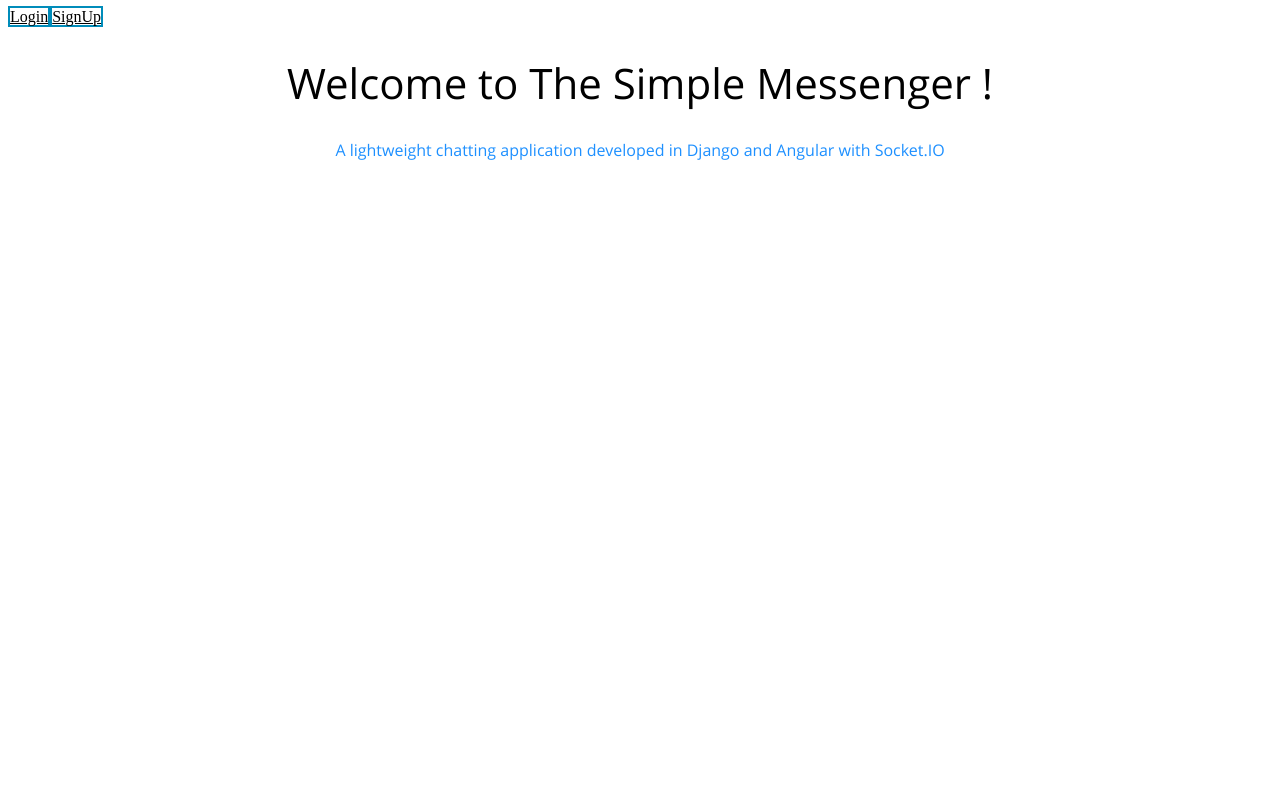
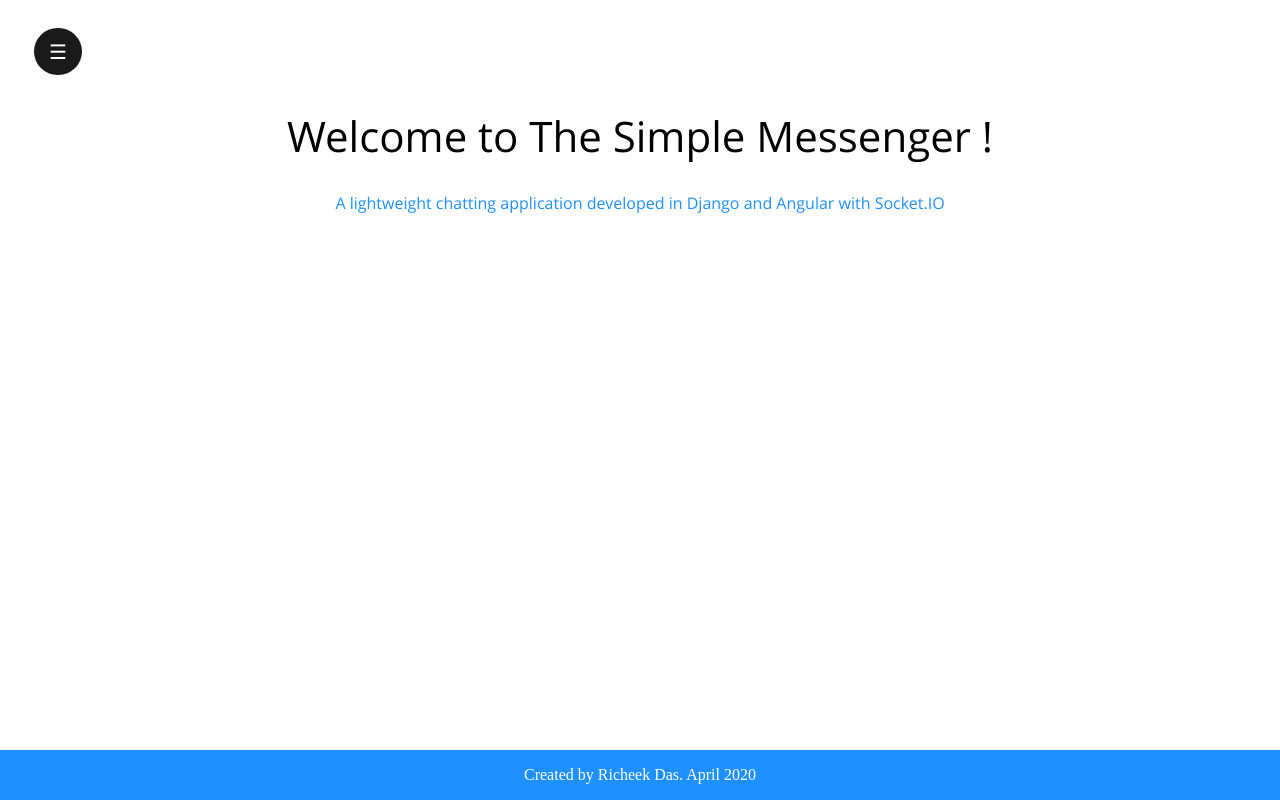
Before and after one commit to sudoRicheek/The-Angular-Django-Socket-Messenger, an Angular app in the folder Angular Frontend Server/messenger-frontend/: page / in a window 1280 px wide. Built offline with nearby package versions, Linux system fonts and the light colour scheme.

Commit message:
Update app.component.html

```diff
--- a/Angular Frontend Server/messenger-frontend/src/app/app.component.html
+++ b/Angular Frontend Server/messenger-frontend/src/app/app.component.html
@@ -1,8 +1,30 @@
+
+<body>
+  <div id="mySidebar" class="sidebar">
+    <a href="javascript:void(0)" class="closebtn" (click)="closeNav()">×</a>
     <a routerLink="/login" class="button">Login</a>
     <a routerLink="/signup" class="button">SignUp</a>
+    <br>
+    <hr>
+    <a class="logout" href="#">Logout</a>
+  </div>
+
+  <div id="main">
+    <div class="navbar">
+      <button class="openbtn" (click)="openNav()">☰</button>
+    </div>
+
+    <div class="header">
       <h1>Welcome to The Simple Messenger !</h1>
       <h4>A lightweight chatting application developed in Django and Angular with Socket.IO</h4><br>
+    </div>
 
     <div class="container">
       <router-outlet></router-outlet>
     </div>
+
+    <footer class="site-footer">
+      <p>Created by Richeek Das. April 2020</p>
+    </footer>
+  </div>
+</body>
```
Lines whose indentation alone changed are shown as unchanged.
